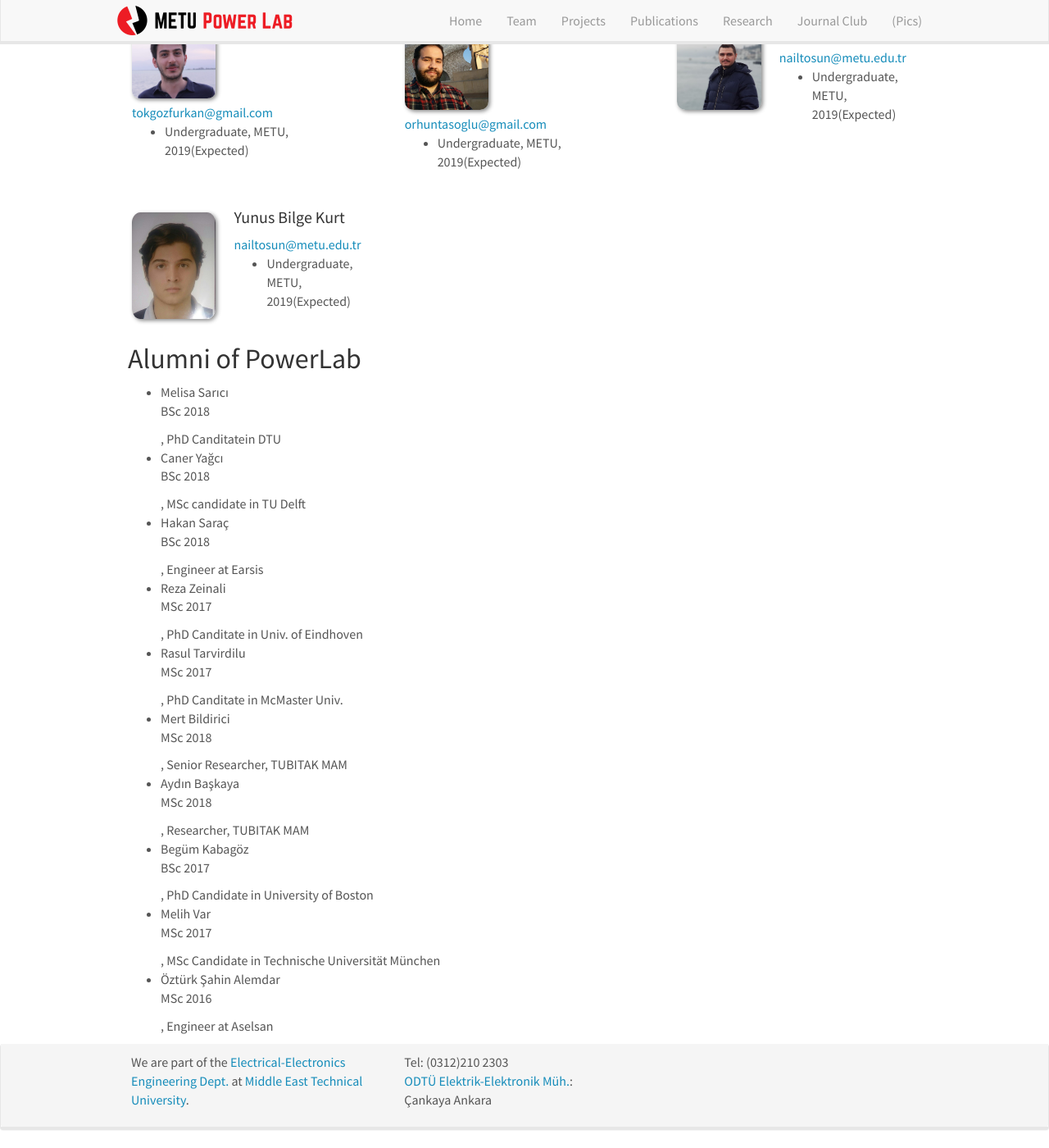
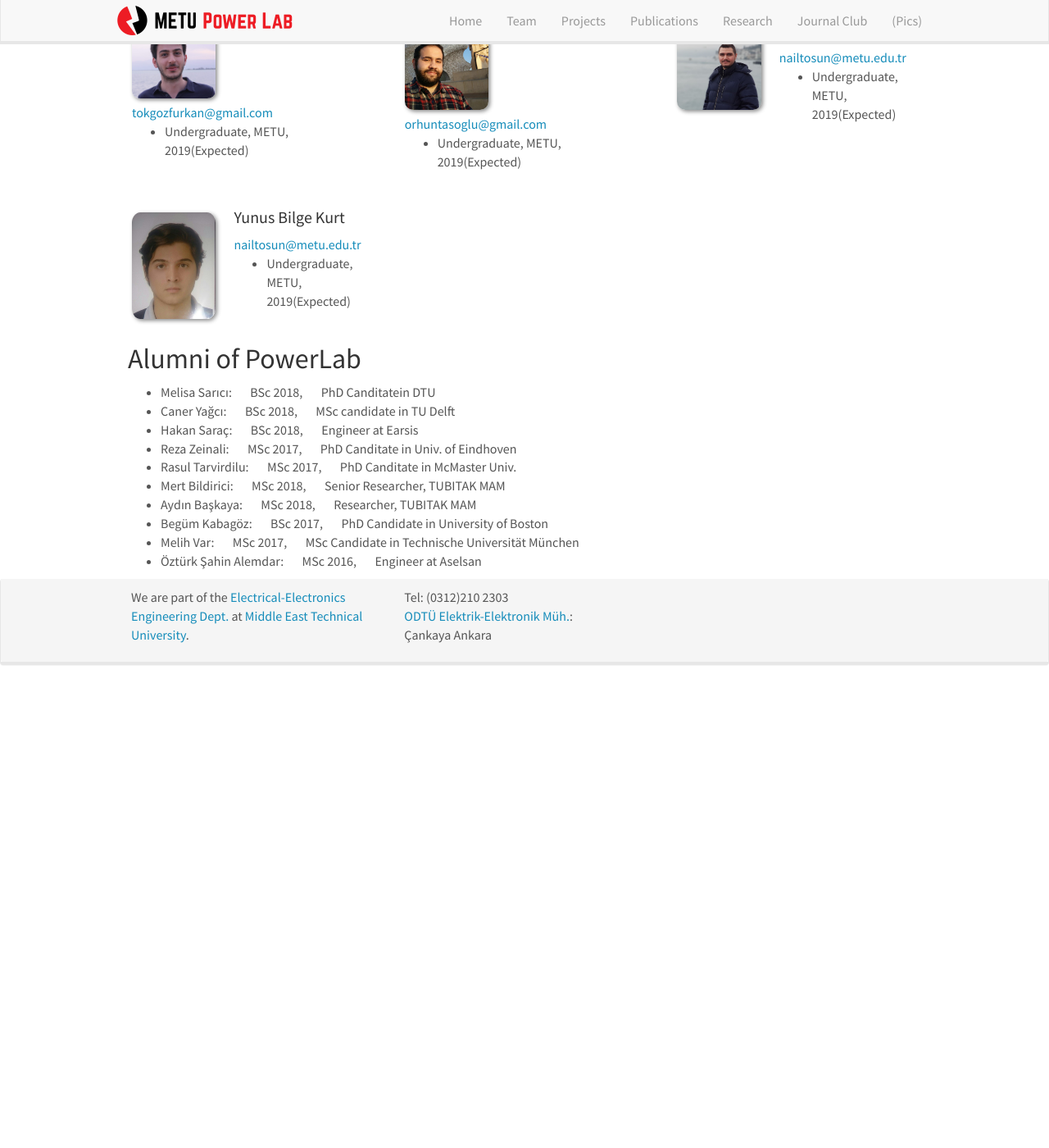
Before and after one commit to odtu/odtu.github.io, a Jekyll site: the page built from _pages/team.md, in a window 1280 px wide and 1400 px high, scrolled down 1847 px. Shown: the whole window at 82% size. Built offline with Jekyll 4.4.1, drawn with Linux system fonts in a browser that asks for light colours; nearby versions of some CDN libraries; after the commit the page ends 2680 px from its top, so only the background shows below that.

Commit message:
alumni align

```diff
--- a/_pages/team.md
+++ b/_pages/team.md
@@ -214,7 +214,7 @@ Jump to [staff](#staff), [master and bachelor students](#master-and-bachelor-stu
 
 {% for member in site.data.alumni %}
 
-<li> {{ member.name }} <p style="padding-right: 5px;"> {{ member.education }} </p>  , {{ member.info }}</li>
+<li> {{ member.name }}: &emsp; {{ member.education }}, &emsp;  {{ member.info }}</li>
 
 {% endfor %}
 </ul>
```
